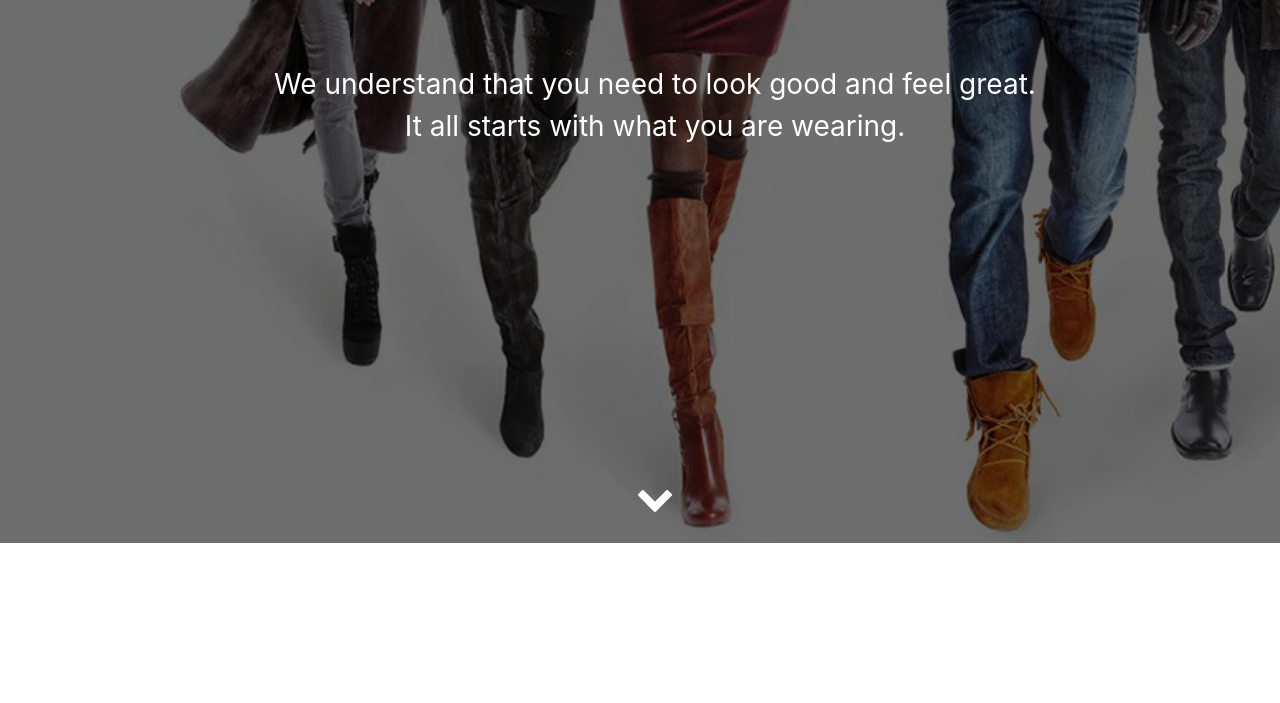
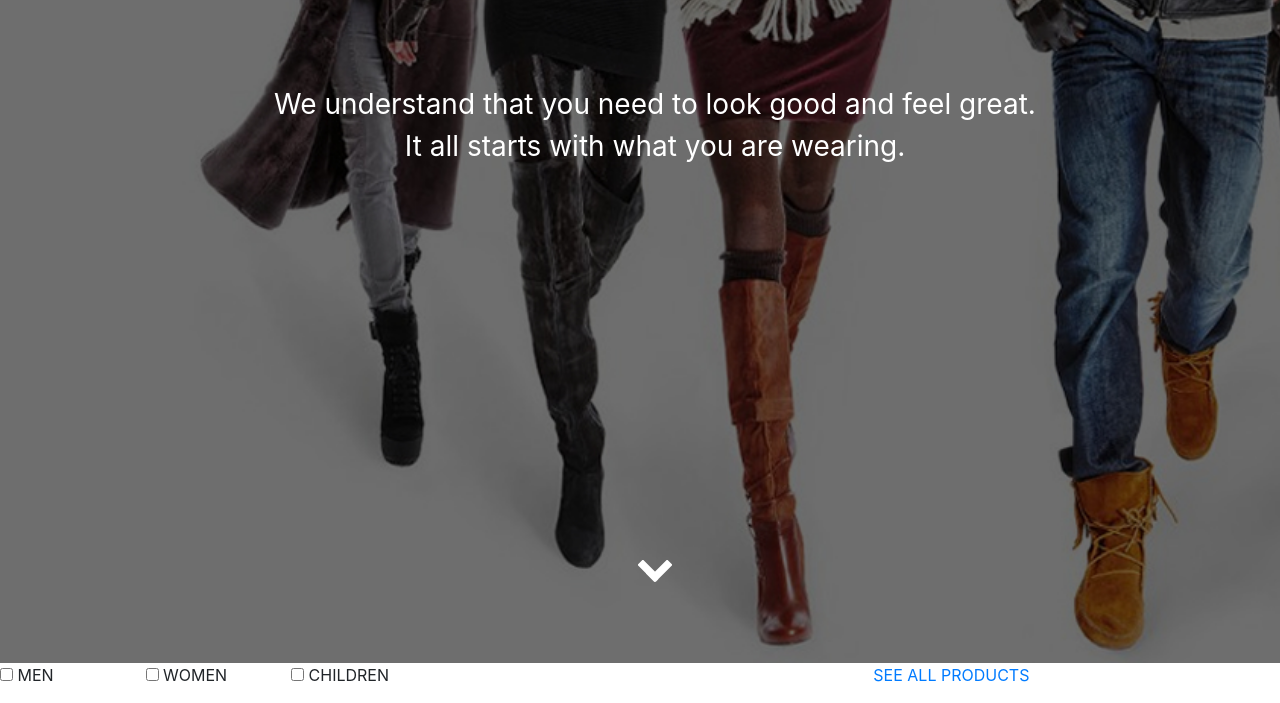
Before and after one commit to ngetichnicholas/Yolomy, a plain HTML site: page index.html in a window 1280 px wide. Shown: the part 537-1240 px from the top of the page. Before the commit the page ends 1080 px from the top, so only its background shows below. Drawn offline with Linux system fonts and the light colour scheme.

Commit message:
Add selection section to the page

```diff
--- a/css/styles.css
+++ b/css/styles.css
@@ -5,7 +5,7 @@
   color: white;
   padding: 30px 0px 0px 30px;
   width: 100%;
-  height: 1080px;
+  height: 1200px;
 }
 .container {
   width: 100%;
@@ -25,9 +25,9 @@
 #welcome-message {
   text-align: center;
   font-size: 28px;
-  padding-top: 50px;
+  padding-top: 70px;
 }
 #next-page-icon {
   text-align: center;
-  padding-top: 340px;
+  padding-top: 390px;
 }
--- a/index.html
+++ b/index.html
@@ -9,6 +9,9 @@
   <link rel="stylesheet" href="css/styles.css" type="text/css">
 </head>
 <body>
+  <div class="container">
+
+  </div>
   <div class="banner">
     <div class="row">
       <div class="col-md-10" id="logo">
@@ -25,7 +28,6 @@
             </div>
             <div class="col-md-4">
               <li><a href="#cart"><img src="assets/logo/shop.png" alt="Cart"></a></li>
-
             </div>
           </div>
         </ul>
@@ -41,5 +43,31 @@
       <img src="assets/mouse_click.png" alt="next-page">
     </div>
   </div>
+  <div class="selection">
+    <div class="row">
+      <div class="col-md-8">
+        <form action="">
+          <div class="row">
+            <div class="col-md-2">
+              <input type="checkbox" id="men" name="men" value="">
+              <label for="men"> MEN</label>
+            </div>
+            <div class="col-md-2">
+              <input type="checkbox" id="women" name="women" value="">
+              <label for="women"> WOMEN</label>
+            </div>
+            <div class="col-md-2">
+              <input type="checkbox" id="children" name="children" value="">
+              <label for="children"> CHILDREN</label>
+            </div>
+
+          </div>
+        </form>
+      </div>
+      <div class="col-md-4">
+        <p><a href="#products">SEE ALL PRODUCTS</a></p>
+      </div>
+    </div>
+  </div>
 </body>
 </html>
```
